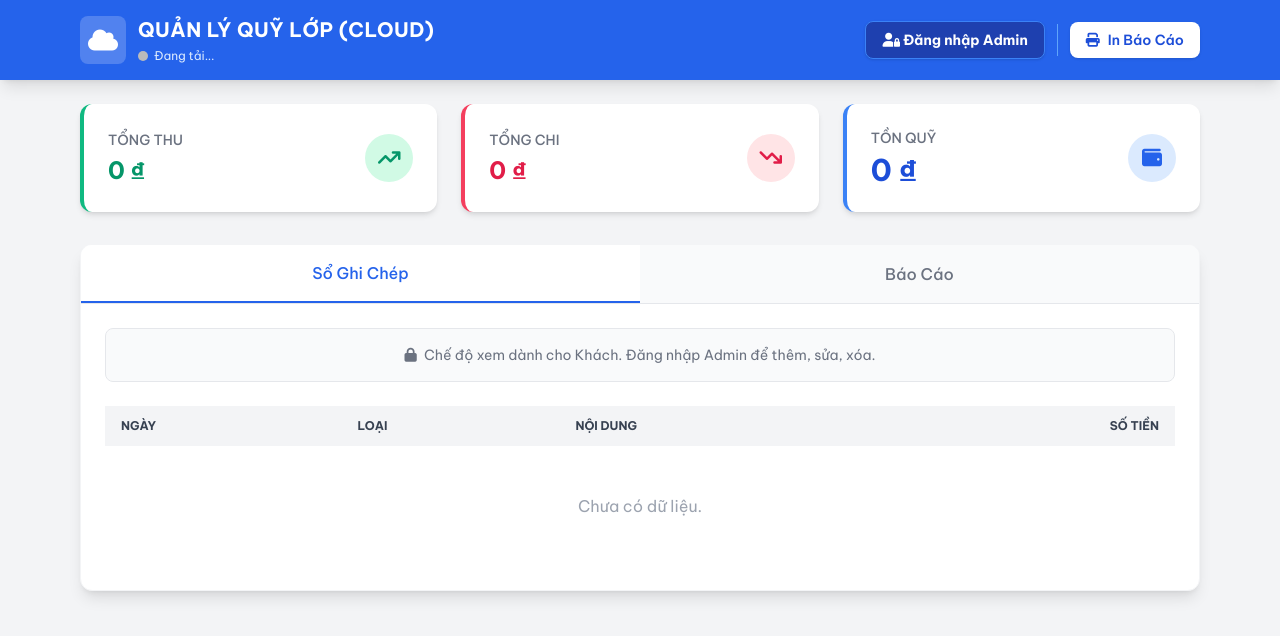
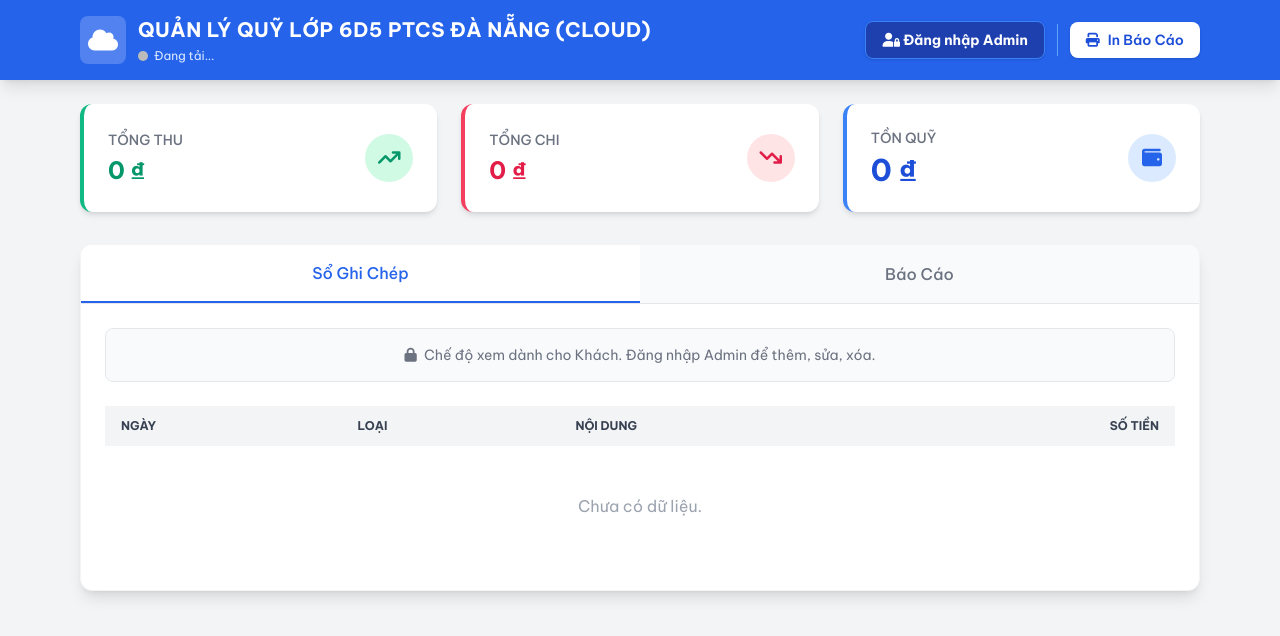
Before and after one commit to YuMingCaCa/lengocminh1, a plain HTML site: page index.html in a window 1280 px wide. Drawn offline with nearby package versions, Linux system fonts and the light colour scheme; some packages are replaced by stand-ins of ours; no server answers; a script that the page names is missing.

Commit message:
Update title and headings for class 6D5

```diff
--- a/index.html
+++ b/index.html
@@ -3,7 +3,7 @@
 <head>
     <meta charset="UTF-8">
     <meta name="viewport" content="width=device-width, initial-scale=1.0">
-    <title>Phần Mềm Quản Lý Quỹ Lớp - Online</title>
+    <title>Phần Mềm Quản Lý Quỹ Lớp 6D5 - Online</title>
     <script src="https://cdn.tailwindcss.com"></script>
     <link rel="stylesheet" href="https://cdnjs.cloudflare.com/ajax/libs/font-awesome/6.4.0/css/all.min.css">
     <script src="https://cdn.jsdelivr.net/npm/sweetalert2@11"></script>
@@ -49,7 +49,7 @@
                     <i class="fa-solid fa-cloud text-2xl"></i>
                 </div>
                 <div>
-                    <h1 class="text-xl font-bold uppercase tracking-wide">Quản Lý Quỹ Lớp (Cloud)</h1>
+                    <h1 class="text-xl font-bold uppercase tracking-wide">Quản Lý Quỹ Lớp 6D5 PTCS Đà Nẵng (Cloud)</h1>
                     <div class="flex items-center text-xs text-blue-100 mt-1" id="connectionStatus">
                         <span class="status-dot"></span> <span id="statusText">Đang tải...</span>
                     </div>
```
